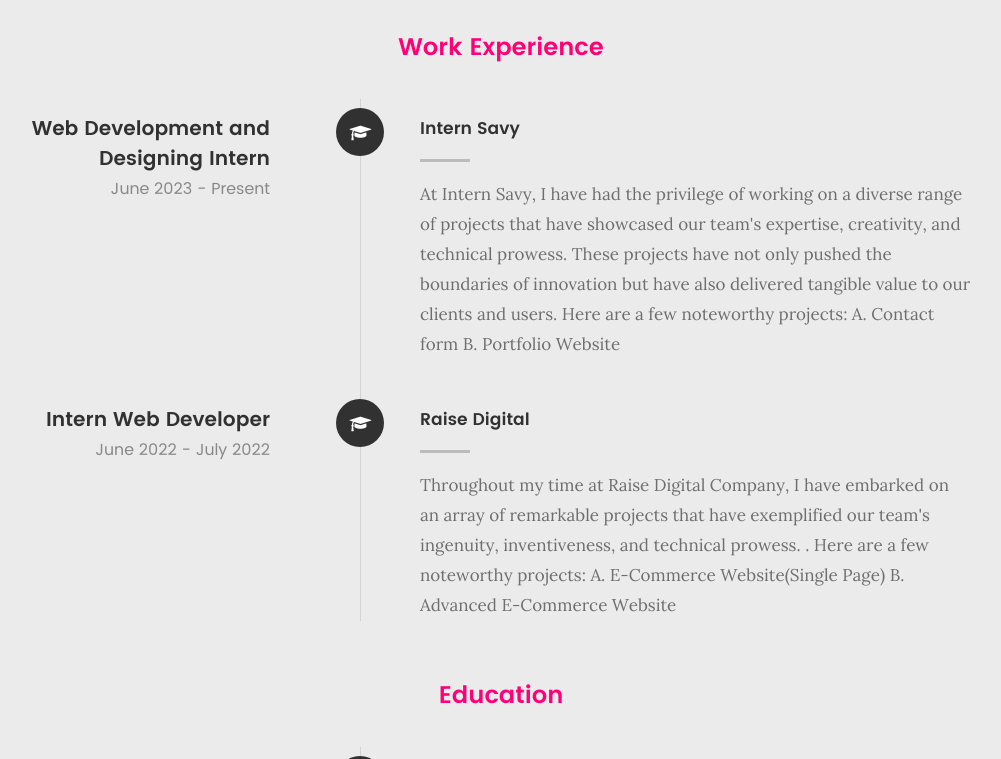
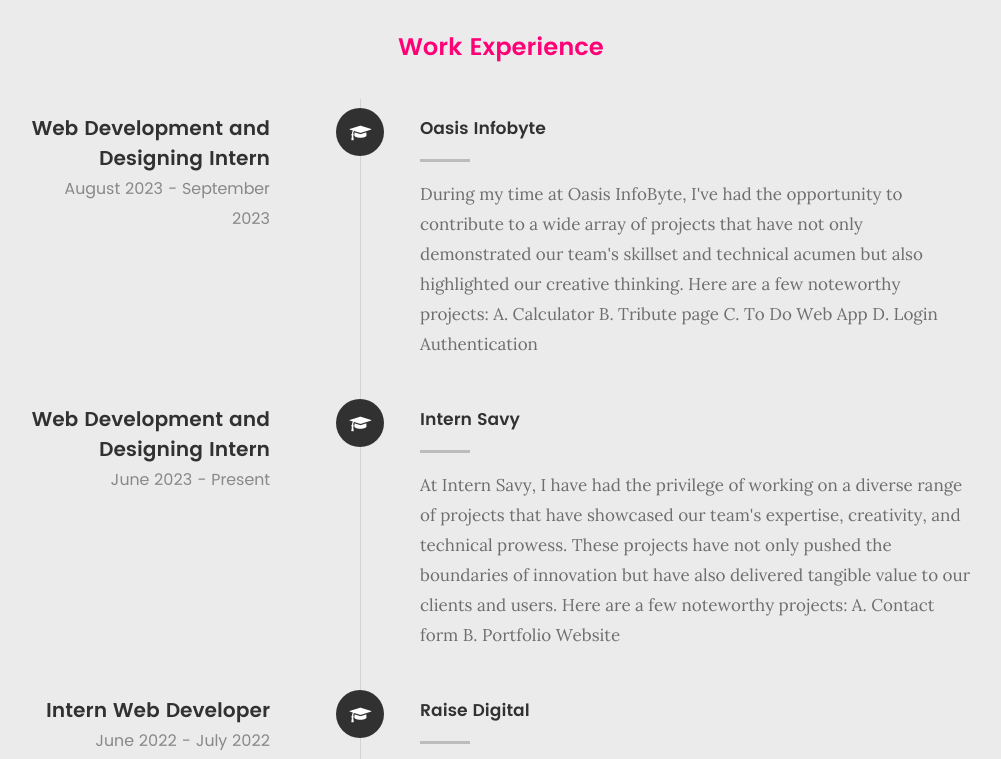
Before and after one commit to JayanthReddyG/Portfolio_Jayanth_Reddy, a plain HTML site: page index.html in a window 1280 px wide. Shown: the part 2424-3183 px from the top of the page, without its empty margins (139-1140 px from the left). Drawn offline with Linux system fonts and the light colour scheme; files whose address does not match are found by name.

Commit message:
Update index.html

```diff
--- a/index.html
+++ b/index.html
@@ -231,6 +231,29 @@
    		<div class="col-twelve">
 
    			<div class="timeline-wrap">
+				<div class="timeline-block">
+
+	   				<div class="timeline-ico">
+	   					<i class="fa fa-graduation-cap"></i>
+	   				</div>
+
+	   				<div class="timeline-header">
+	   					<h3>Web Development and Designing Intern</h3>
+	   					<p>August 2023 - September 2023</p>
+	   				</div>
+
+	   				<div class="timeline-content">
+	   					<h4>Oasis Infobyte</h4>
+	   					<p>During my time at Oasis InfoByte, I've had the opportunity to contribute to a wide array of projects that have not only demonstrated our team's skillset and technical acumen but also highlighted our creative thinking.
+							Here are a few noteworthy projects:
+							A. Calculator
+							B. Tribute page
+							C. To Do Web App
+							D. Login Authentication
+						</p>
+	   				</div>
+
+	   			</div> <!-- /timeline-block -->
 
    				<div class="timeline-block">
 
```
